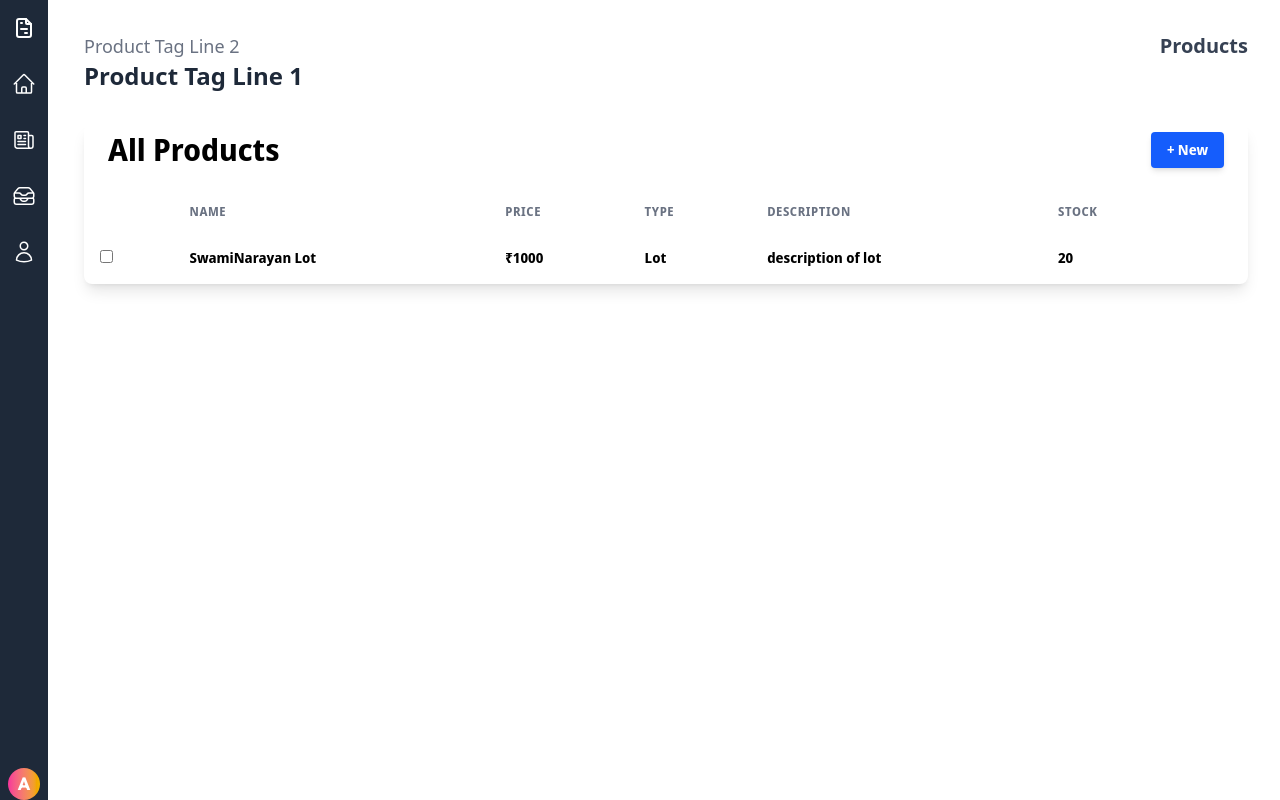
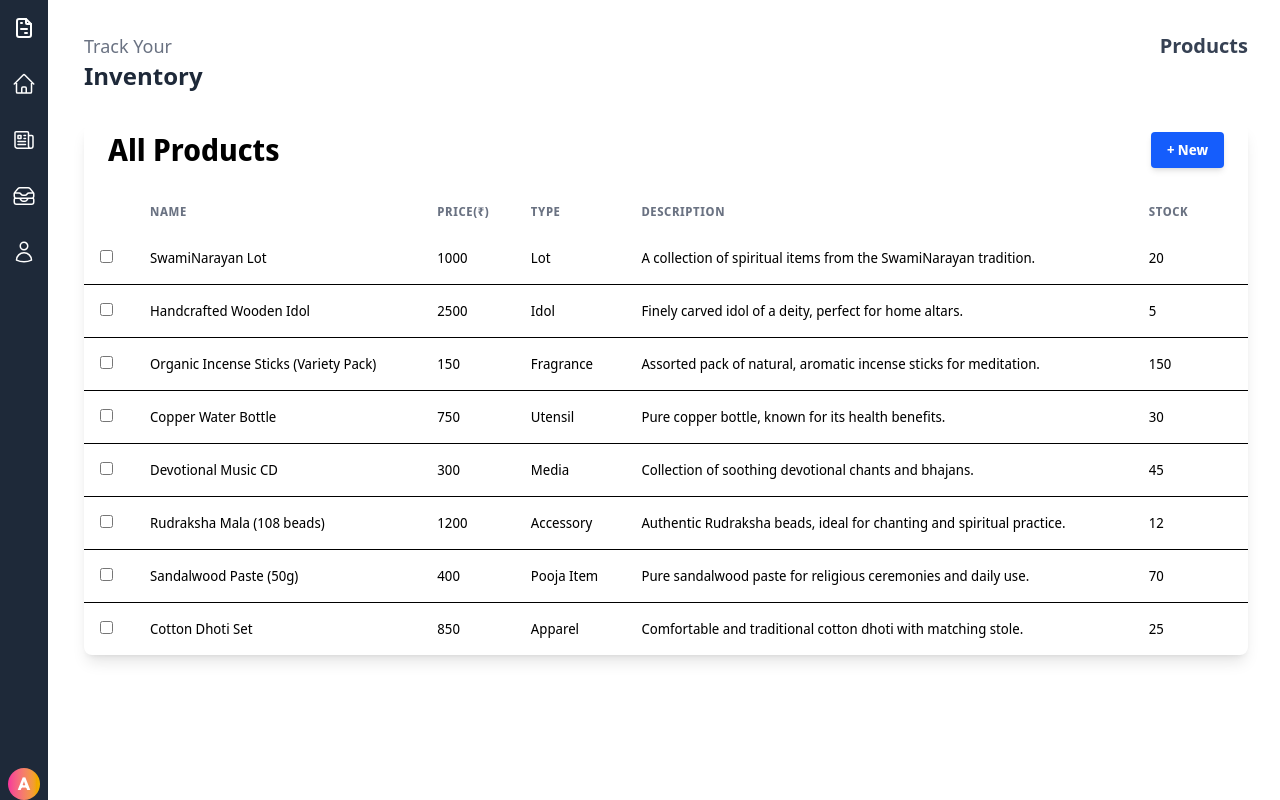
Before and after one commit to MukhiVivek/Business-Management, a React (Vite) app in the folder Frontend/: page /products in a window 1280 px wide. Built offline with nearby package versions, Linux system fonts and the light colour scheme; no server answers.

Commit message:
temp product mock data

```diff
--- a/Frontend/src/landing_page/Products/Products.jsx
+++ b/Frontend/src/landing_page/Products/Products.jsx
@@ -10,8 +10,8 @@ const Products = () => {
     <div className="rounded-2xl min-h-screen ml-13 p-8 bg-white">
       <div class="flex justify-between items-start mb-8">
         <div>
-          <h2 class="text-lg text-gray-500">Product Tag Line 2</h2>
-          <h1 class="text-2xl font-bold text-gray-800">Product Tag Line 1</h1>
+          <h2 class="text-lg text-gray-500">Track Your</h2>
+          <h1 class="text-2xl font-bold text-gray-800">Inventory</h1>
         </div>
         <div>
           <h1 class="text-xl font-semibold text-gray-700">Products</h1>
--- a/Frontend/src/landing_page/Products/ProductsList.jsx
+++ b/Frontend/src/landing_page/Products/ProductsList.jsx
@@ -1,34 +1,128 @@
-import '../.././App.css';
+import "../.././App.css";
 import React from "react";
 
-function ProductsList({data}) {
+function ProductsList({ data }) {
+
+// Temporary Mock data
+  const products = [
+    {
+      id: "prod001",
+      name: "SwamiNarayan Lot",
+      price: 1000, // Price in INR (₹)
+      type: "Lot",
+      description:
+        "A collection of spiritual items from the SwamiNarayan tradition.",
+      stock: 20,
+    },
+    {
+      id: "prod002",
+      name: "Handcrafted Wooden Idol",
+      price: 2500,
+      type: "Idol",
+      description: "Finely carved idol of a deity, perfect for home altars.",
+      stock: 5,
+    },
+    {
+      id: "prod003",
+      name: "Organic Incense Sticks (Variety Pack)",
+      price: 150,
+      type: "Fragrance",
+      description:
+        "Assorted pack of natural, aromatic incense sticks for meditation.",
+      stock: 150,
+    },
+    {
+      id: "prod004",
+      name: "Copper Water Bottle",
+      price: 750,
+      type: "Utensil",
+      description: "Pure copper bottle, known for its health benefits.",
+      stock: 30,
+    },
+    {
+      id: "prod005",
+      name: "Devotional Music CD",
+      price: 300,
+      type: "Media",
+      description: "Collection of soothing devotional chants and bhajans.",
+      stock: 45,
+    },
+    {
+      id: "prod006",
+      name: "Rudraksha Mala (108 beads)",
+      price: 1200,
+      type: "Accessory",
+      description:
+        "Authentic Rudraksha beads, ideal for chanting and spiritual practice.",
+      stock: 12,
+    },
+    {
+      id: "prod007",
+      name: "Sandalwood Paste (50g)",
+      price: 400,
+      type: "Pooja Item",
+      description:
+        "Pure sandalwood paste for religious ceremonies and daily use.",
+      stock: 70,
+    },
+    {
+      id: "prod008",
+      name: "Cotton Dhoti Set",
+      price: 850,
+      type: "Apparel",
+      description:
+        "Comfortable and traditional cotton dhoti with matching stole.",
+      stock: 25,
+    },
+  ];
+
   return (
-    <div className='products sm-rounded-lg pt-4'>
+    <div className="products sm-rounded-lg pt-4">
       <table className="w-full text-black text-left">
         <thead className="bg-white text-gray-500 uppercase text-xs tracking-wider dark:bg-gray-100">
           <tr>
-                    <th className="px-4 py-3"><i className="fas fa-sliders-h"></i></th>
-                    <th className="px-4 py-3">Name <i className="fas fa-sort text-xs ml-1"></i></th>
-                    <th className="px-4 py-3">Price</th>
-                    <th className='px-4 py-3'>Type</th>
+            <th className="px-4 py-3">
+              <i className="fas fa-sliders-h"></i>
+            </th>
+            <th className="px-4 py-3">
+              Name <i className="fas fa-sort text-xs ml-1"></i>
+            </th>
+            <th className="px-4 py-3">Price(₹)</th>
+            <th className="px-4 py-3">Type</th>
             <th className="px-4 py-3">Description</th>
             <th className="px-4 py-3">Stock</th>
-                    <th className="px-4 py-3"><i className="fas fa-search"></i></th>
+            <th className="px-4 py-3">
+              <i className="fas fa-search"></i>
+            </th>
           </tr>
         </thead>
         <tbody className="divide-y">
-                <tr className='hover:bg-gray-50 font-semibold'>
+          {products.map((product)=>(
+            <tr key={product.id} className="hover:bg-gray-50">
                 <td className="px-4 py-4"><input type="checkbox" /></td>
+                <td className="px-4 py-4">{product.name}</td>
+                <td className="px-4 py-4">{product.price}</td>
+                <td className="px-4 py-4">{product.type}</td>
+                <td className="px-4 py-4">{product.description}</td>
+                <td className="px-4 py-4">{product.stock}</td>
+            </tr>
+          ))}
+        </tbody>
+      </table>
+    </div>
+  );
+}
+
+export default ProductsList;
+
+
+<tr className="hover:bg-gray-50">
+            <td className="px-4 py-4">
+              <input type="checkbox" />
+            </td>
             <td className="px-4 py-4">SwamiNarayan Lot</td>
             <td className="px-4 py-4">₹1000</td>
-                    <td className='px-4 py-4'>Lot</td>
+            <td className="px-4 py-4">Lot</td>
             <td className="px-4 py-4">description of lot</td>
             <td className="px-4 py-4">20</td>
           </tr>
-            </tbody>
-        </table>
-    </div>
-  )
-}
-
-export default ProductsList
```
Lines whose indentation alone changed are shown as unchanged.
